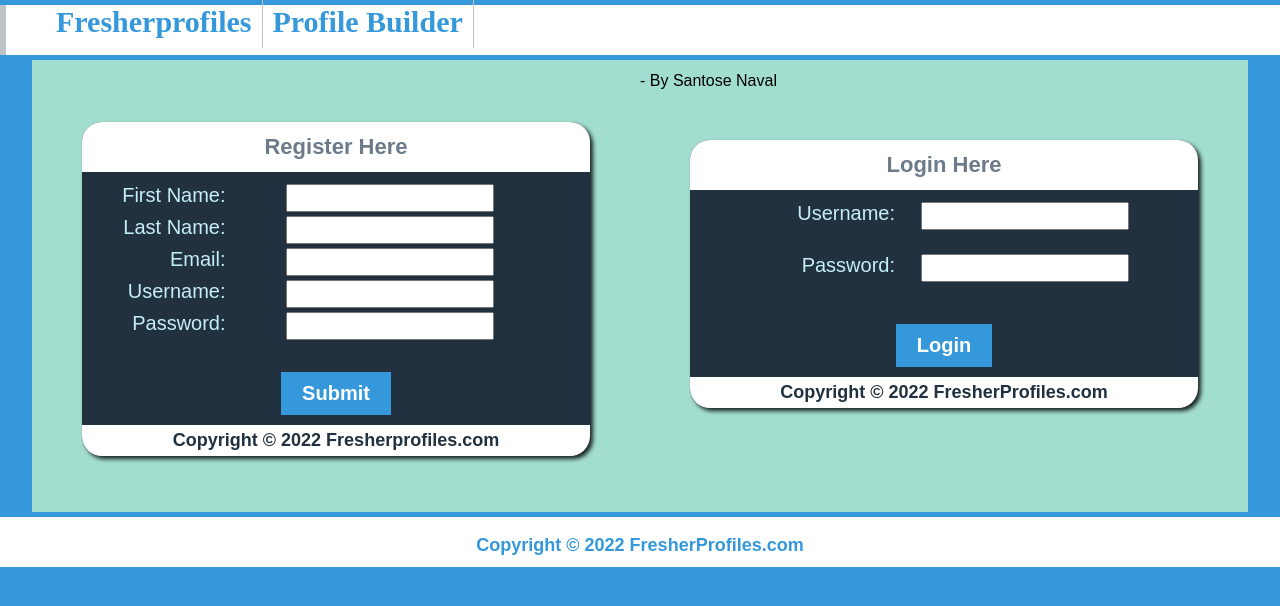
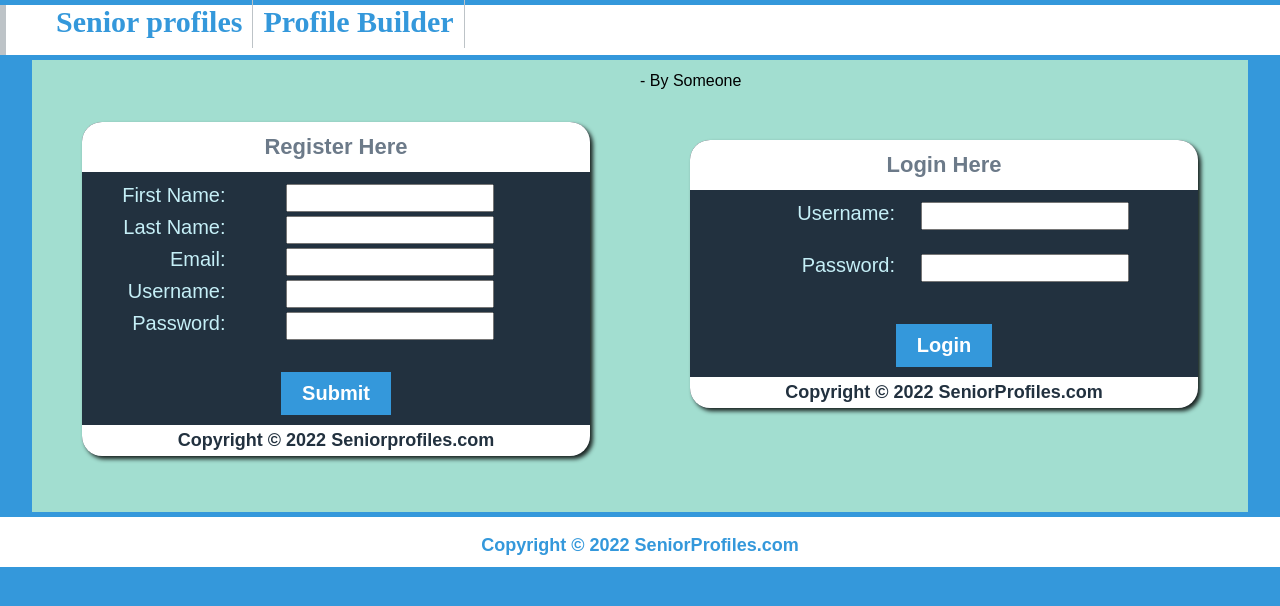
Before and after one commit to arun861/ProfilePage, a PHP site: page / in a window 1280 px wide. Shown: the top 606 px of the page. Run offline with PHP 8.4, Linux system fonts and the light colour scheme.

Commit message:
Changed all titles and name to Senior Profiles

```diff
--- a/index.php
+++ b/index.php
@@ -10,13 +10,13 @@
 <header>
  <nav>
   <ul>
-   <li><a href="https://FresherProfiles.com">Fresherprofiles</a></li>
-   <li><a href="https://fresherprofiles.com/web/student">Profile Builder</a></li>
+   <li><a href="https://SeniorProfiles.com">Senior profiles</a></li>
+   <li><a href="https://Seniorprofiles.com/web/student">Profile Builder</a></li>
   </ul>
  </nav>
 </header>
 <div id="center">
-<div id="center-set"> - By Santose Naval
+<div id="center-set"> - By Someone
 <div id="signup">
 <div id="signup-st">
 <div align="center">
@@ -65,7 +65,7 @@ echo ' <div id="reg-head-fail" class="headrg">Registration Failed! <br> Error: '
 </table>
 <div id="st"><input name="submit" type="submit" value="Submit" id="st-btn"/></div>
 </form>
-<div id="reg-bottom" class="btmrg">Copyright &copy; 2022 Fresherprofiles.com</div>
+<div id="reg-bottom" class="btmrg">Copyright &copy; 2022 Seniorprofiles.com</div>
 </div>
 </div>
 <div id="login">
@@ -92,11 +92,11 @@ echo ' <div id="reg-head-fail" class="headrg">Login Failed!, Invalid Credentials
 </table>
 <div id="st"><input name="submit" type="submit" value="Login" id="st-btn"/></div>
 </form>
-<div id="reg-bottom" class="btmrg">Copyright &copy; 2022 FresherProfiles.com</div>
+<div id="reg-bottom" class="btmrg">Copyright &copy; 2022 SeniorProfiles.com</div>
 </div>
 </div>
 </div>
 </div>
-<div id="footer"><p> Copyright &copy; 2022 FresherProfiles.com </p></div>
+<div id="footer"><p> Copyright &copy; 2022 SeniorProfiles.com </p></div>
 </body>
 </html>
```
Also changed, not shown: welcome.php (+6 -6 lines).
